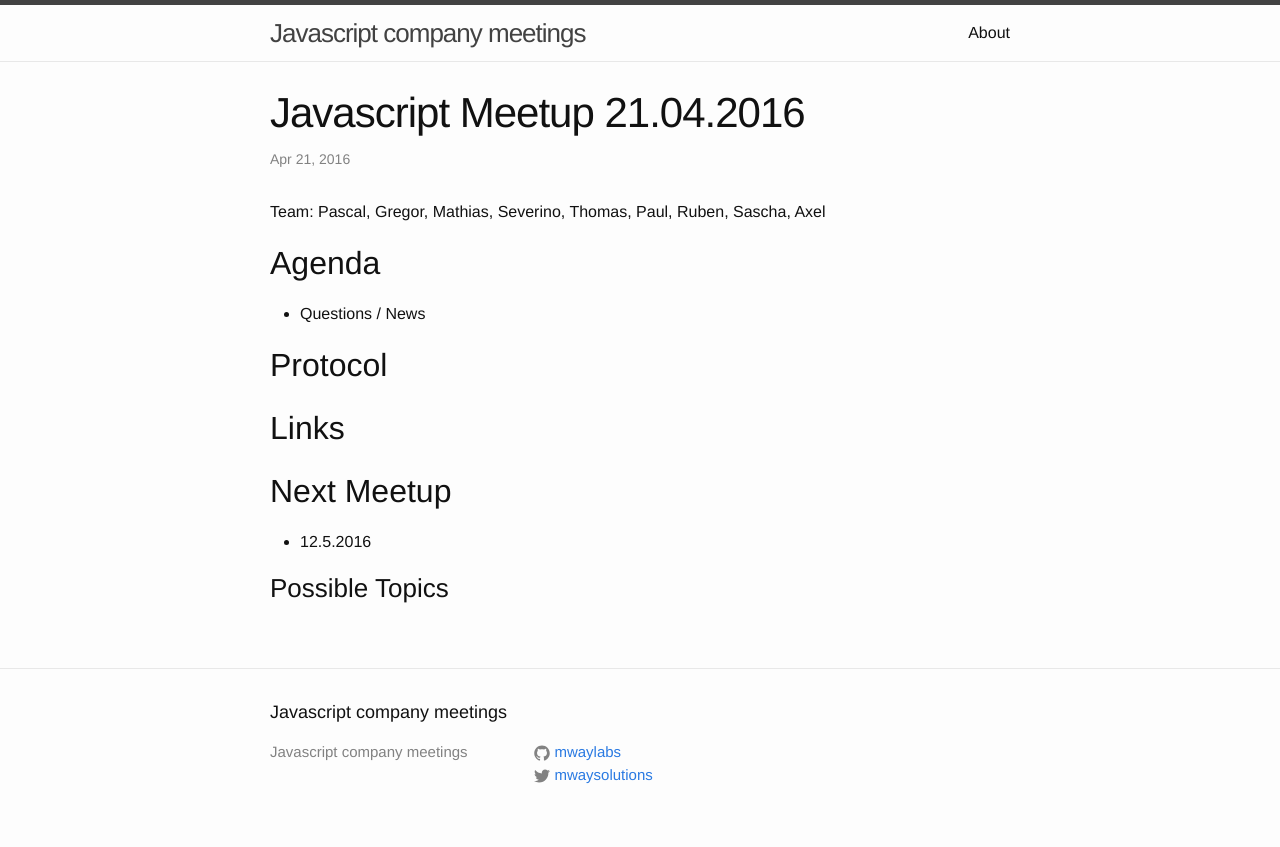
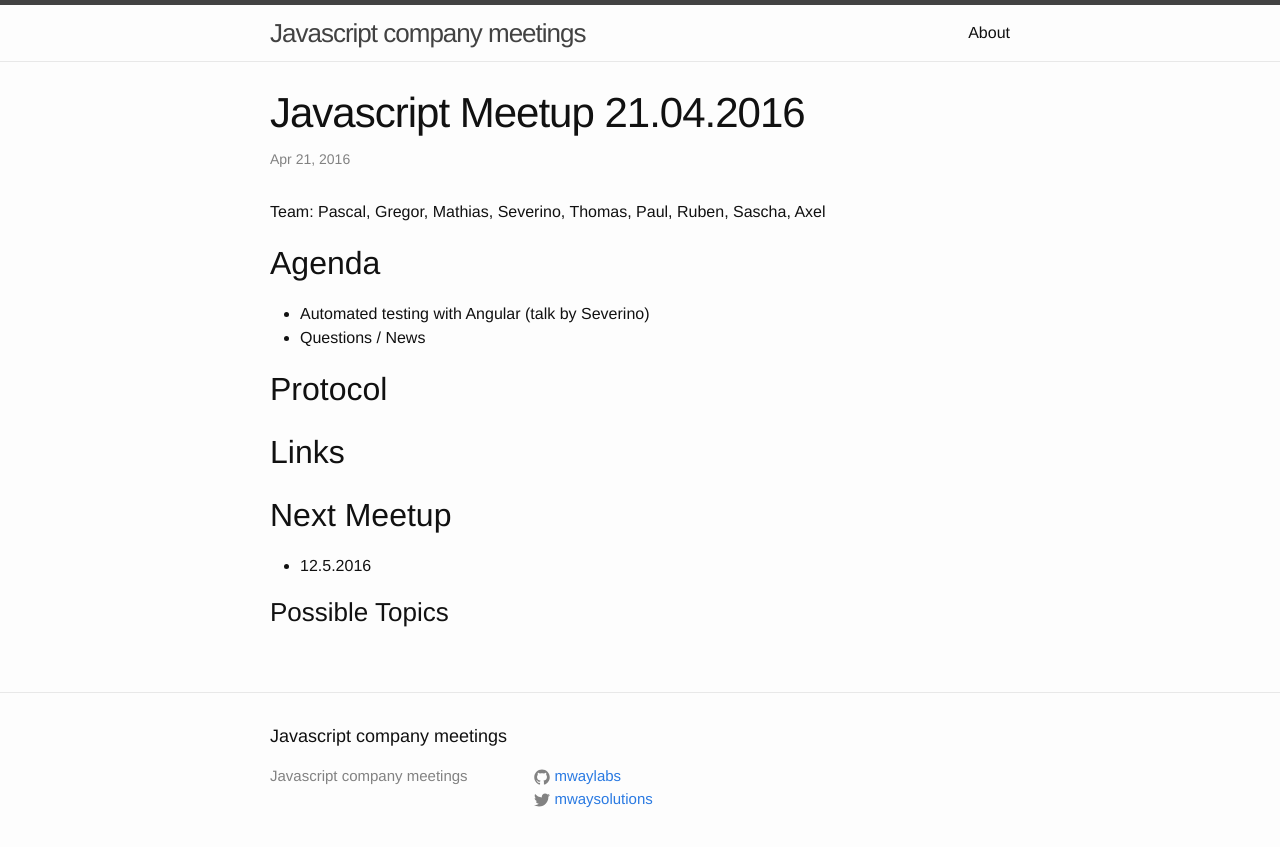
Before and after one commit to MathiasTim/javascript-company-meeting, a Jekyll site: the page built from _posts/2016-04-21-meetup.md, in a window 1280 px wide. Shown: the top 847 px of the page. Built offline with Jekyll 4.4.1, drawn with Linux system fonts in a browser that asks for light colours.

Commit message:
Update 2016-04-21-meetup.md

```diff
--- a/_posts/2016-04-21-meetup.md
+++ b/_posts/2016-04-21-meetup.md
@@ -9,6 +9,7 @@ Team: Pascal, Gregor, Mathias, Severino, Thomas, Paul, Ruben, Sascha, Axel
 
 ## Agenda
 
+- Automated testing with Angular (talk by Severino)
 - Questions / News
 
 ## Protocol
```
